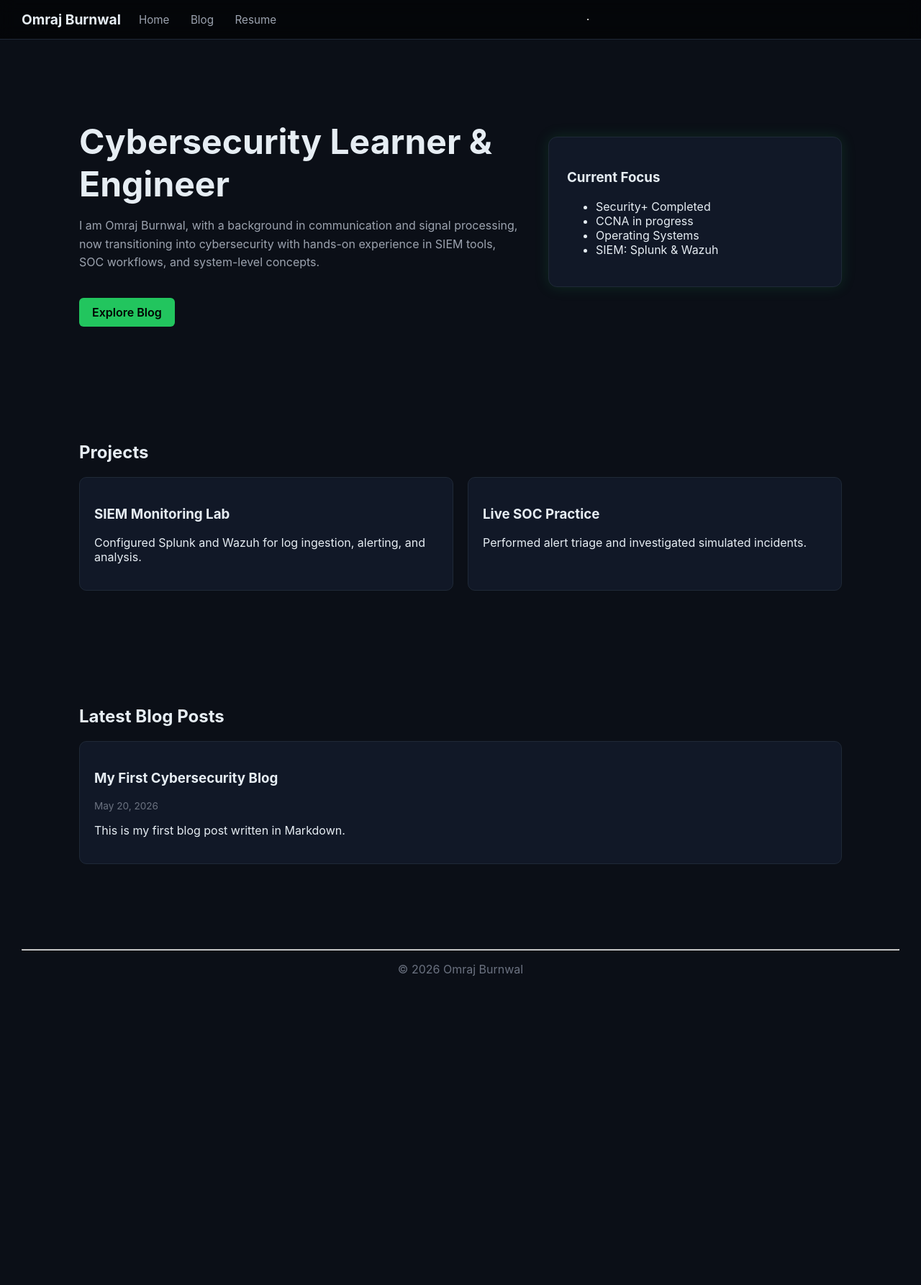
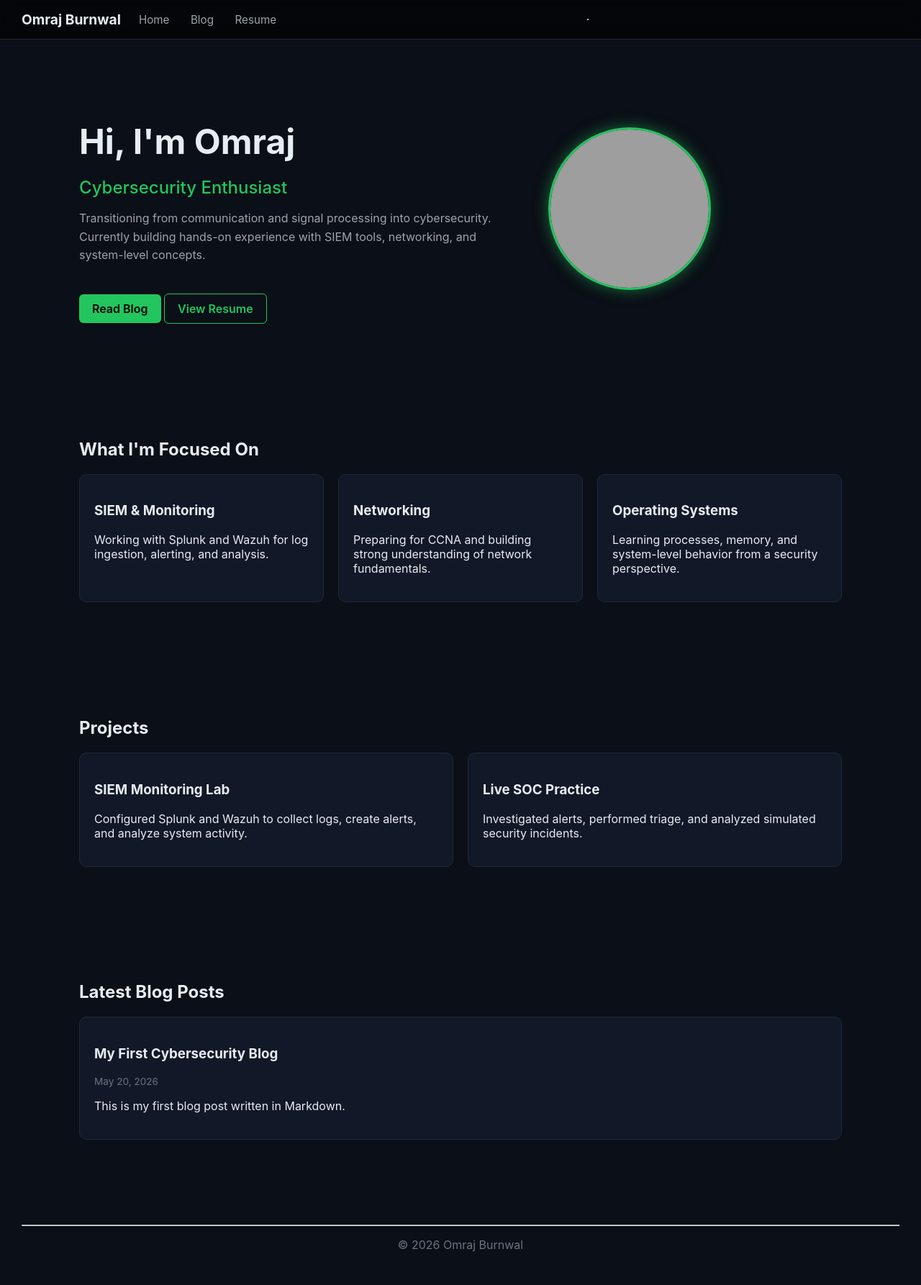
Before and after one commit to omraj-b/omraj-b.github.io, a Jekyll site: the page built from index.md, in a window 1280 px wide. Shown: the whole page at 72% size. Built offline with Jekyll 4.4.1, drawn with Linux system fonts in a browser that asks for light colours; before the commit the page ends 1403 px from its top, so only the background shows below that; grey boxes are pictures that could not be loaded.

Commit message:
Updated the about page and the css file, added picture also

```diff
--- a/assets/style.css
+++ b/assets/style.css
@@ -1,3 +1,6 @@
+/* =========================
+   GLOBAL STYLES
+========================= */
 body {
   margin: 0;
   font-family: "Inter", sans-serif;
@@ -5,20 +8,24 @@ body {
   color: #e6edf3;
 }
 
-/* Layout */
+/* =========================
+   LAYOUT
+========================= */
 .container {
   max-width: 1100px;
   margin: auto;
   padding: 40px 20px;
 }
 
-/* Navbar */
+/* =========================
+   NAVBAR
+========================= */
 header {
   display: flex;
   justify-content: space-between;
   align-items: center;
   padding: 15px 30px;
-  background: rgba(0,0,0,0.6);
+  background: rgba(0, 0, 0, 0.6);
   backdrop-filter: blur(10px);
   border-bottom: 1px solid #1f2937;
 }
@@ -39,7 +46,9 @@ nav a:hover {
   color: #22c55e;
 }
 
-/* Hero */
+/* =========================
+   HERO SECTION
+========================= */
 .hero {
   display: grid;
   grid-template-columns: 1.5fr 1fr;
@@ -49,7 +58,7 @@ nav a:hover {
 
 .hero h1 {
   font-size: 3rem;
-  margin-bottom: 15px;
+  margin-bottom: 10px;
 }
 
 .hero p {
@@ -62,10 +71,26 @@ nav a:hover {
   padding: 25px;
   border-radius: 12px;
   border: 1px solid #1f2937;
-  box-shadow: 0 0 20px rgba(34,197,94,0.15);
+  box-shadow: 0 0 20px rgba(34, 197, 94, 0.15);
 }
 
-/* Buttons */
+/* =========================
+   TYPOGRAPHY
+========================= */
+.subtitle {
+  color: #22c55e;
+  font-weight: 500;
+  margin-bottom: 10px;
+}
+
+.date {
+  font-size: 0.85rem;
+  color: #6b7280;
+}
+
+/* =========================
+   BUTTONS
+========================= */
 .btn {
   display: inline-block;
   margin-top: 20px;
@@ -81,7 +106,25 @@ nav a:hover {
   background: #16a34a;
 }
 
-/* Sections */
+.btn.secondary {
+  background: transparent;
+  border: 1px solid #22c55e;
+  color: #22c55e;
+}
+
+.btn.secondary:hover {
+  background: #22c55e;
+  color: black;
+}
+
+/* CTA wrapper */
+.cta {
+  margin-top: 20px;
+}
+
+/* =========================
+   SECTIONS
+========================= */
 .section {
   margin-top: 60px;
 }
@@ -90,7 +133,9 @@ nav a:hover {
   margin-bottom: 20px;
 }
 
-/* Cards */
+/* =========================
+   GRID & CARDS
+========================= */
 .grid {
   display: grid;
   grid-template-columns: repeat(auto-fit, minmax(250px, 1fr));
@@ -102,7 +147,7 @@ nav a:hover {
   padding: 20px;
   border-radius: 10px;
   border: 1px solid #1f2937;
-  transition: 0.2s;
+  transition: 0.2s ease;
 }
 
 .card:hover {
@@ -110,7 +155,9 @@ nav a:hover {
   border-color: #22c55e;
 }
 
-/* Blog */
+/* =========================
+   BLOG
+========================= */
 .post-card h3 a {
   color: #e6edf3;
   text-decoration: none;
@@ -120,12 +167,21 @@ nav a:hover {
   color: #22c55e;
 }
 
-.date {
-  font-size: 0.85rem;
-  color: #6b7280;
+/* =========================
+   PROFILE IMAGE
+========================= */
+.profile-img {
+  width: 220px;
+  height: 220px;
+  object-fit: cover;
+  border-radius: 50%;
+  border: 3px solid #22c55e;
+  box-shadow: 0 0 20px rgba(34, 197, 94, 0.5);
 }
 
-/* Footer */
+/* =========================
+   FOOTER
+========================= */
 footer {
   text-align: center;
   padding: 30px;
--- a/index.md
+++ b/index.md
@@ -6,44 +6,72 @@ title: Home
 <div class="container hero">
 
 <div>
-  <h1>Cybersecurity Learner & Engineer</h1>
+  <h1>Hi, I'm Omraj</h1>
+  <h2 class="subtitle">Cybersecurity Enthusiast</h2>
+
   <p>
-    I am Omraj Burnwal, with a background in communication and signal processing,
-    now transitioning into cybersecurity with hands-on experience in SIEM tools,
-    SOC workflows, and system-level concepts.
+    Transitioning from communication and signal processing into cybersecurity.
+    Currently building hands-on experience with SIEM tools, networking, and system-level concepts.
   </p>
 
-  <a class="btn" href="/blog">Explore Blog</a>
+  <div class="cta">
+    <a class="btn" href="/blog">Read Blog</a>
+    <a class="btn secondary" href="/resume">View Resume</a>
+  </div>
 </div>
 
-<div class="hero-box">
-  <h3>Current Focus</h3>
-  <ul>
-    <li>Security+ Completed</li>
-    <li>CCNA in progress</li>
-    <li>Operating Systems</li>
-    <li>SIEM: Splunk & Wazuh</li>
-  </ul>
+<div>
+  <img src="/assets/images/profile.jpg" alt="Omraj Burnwal" class="profile-img">
 </div>
 
 </div>
 
+<!-- SKILLS / FOCUS -->
+<div class="container section">
+  <h2>What I'm Focused On</h2>
+
+  <div class="grid">
+    <div class="card">
+      <h3>SIEM & Monitoring</h3>
+      <p>Working with Splunk and Wazuh for log ingestion, alerting, and analysis.</p>
+    </div>
+
+    <div class="card">
+      <h3>Networking</h3>
+      <p>Preparing for CCNA and building strong understanding of network fundamentals.</p>
+    </div>
+
+    <div class="card">
+      <h3>Operating Systems</h3>
+      <p>Learning processes, memory, and system-level behavior from a security perspective.</p>
+    </div>
+  </div>
+</div>
+
+<!-- PROJECTS -->
 <div class="container section">
   <h2>Projects</h2>
 
   <div class="grid">
     <div class="card">
       <h3>SIEM Monitoring Lab</h3>
-      <p>Configured Splunk and Wazuh for log ingestion, alerting, and analysis.</p>
+      <p>
+        Configured Splunk and Wazuh to collect logs, create alerts,
+        and analyze system activity.
+      </p>
     </div>
 
     <div class="card">
       <h3>Live SOC Practice</h3>
-      <p>Performed alert triage and investigated simulated incidents.</p>
+      <p>
+        Investigated alerts, performed triage, and analyzed simulated
+        security incidents.
+      </p>
     </div>
   </div>
 </div>
 
+<!-- BLOG -->
 <div class="container section">
   <h2>Latest Blog Posts</h2>
 
```
Also changed, not shown: assets/images/profile.jpeg (added).
